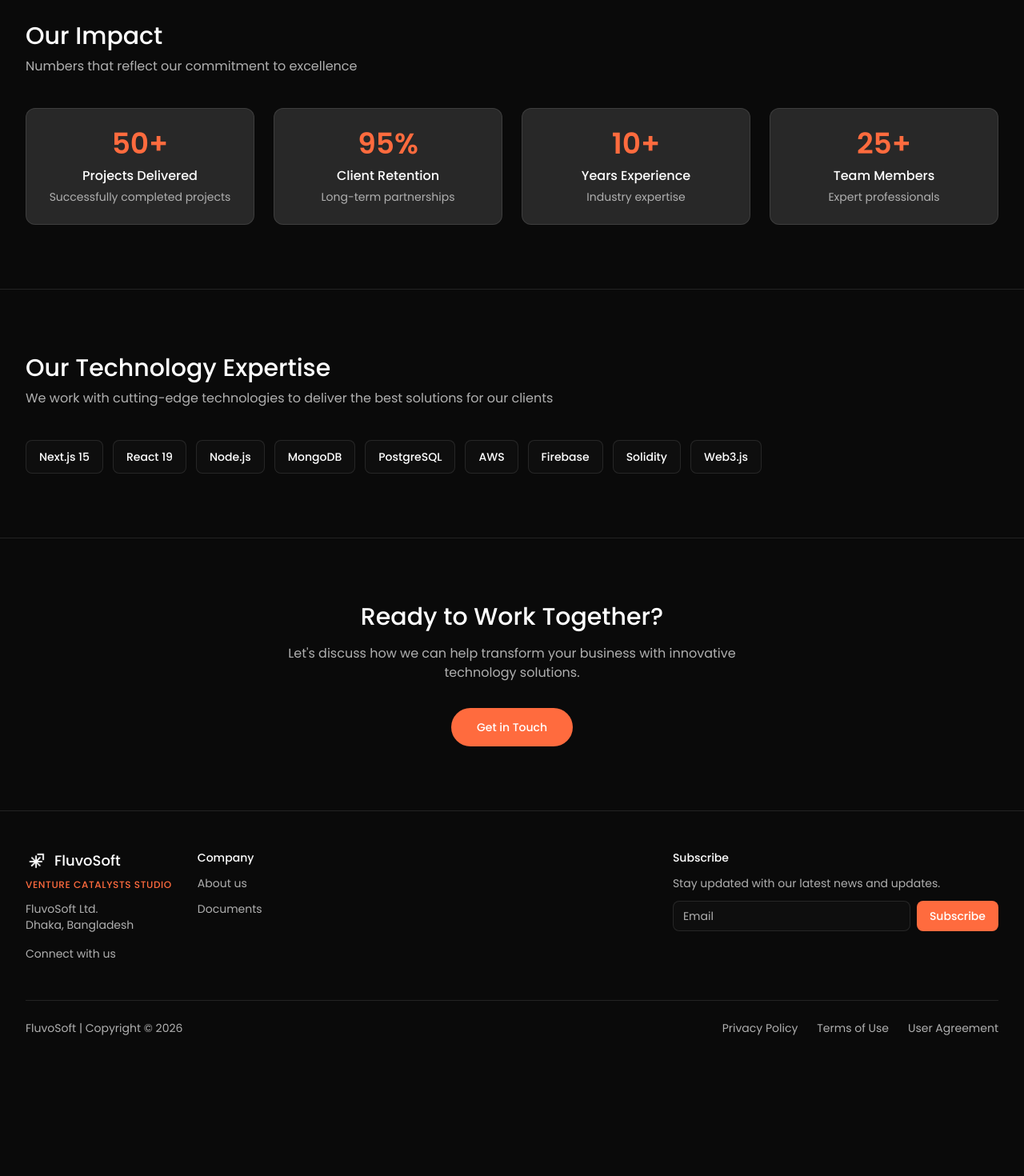
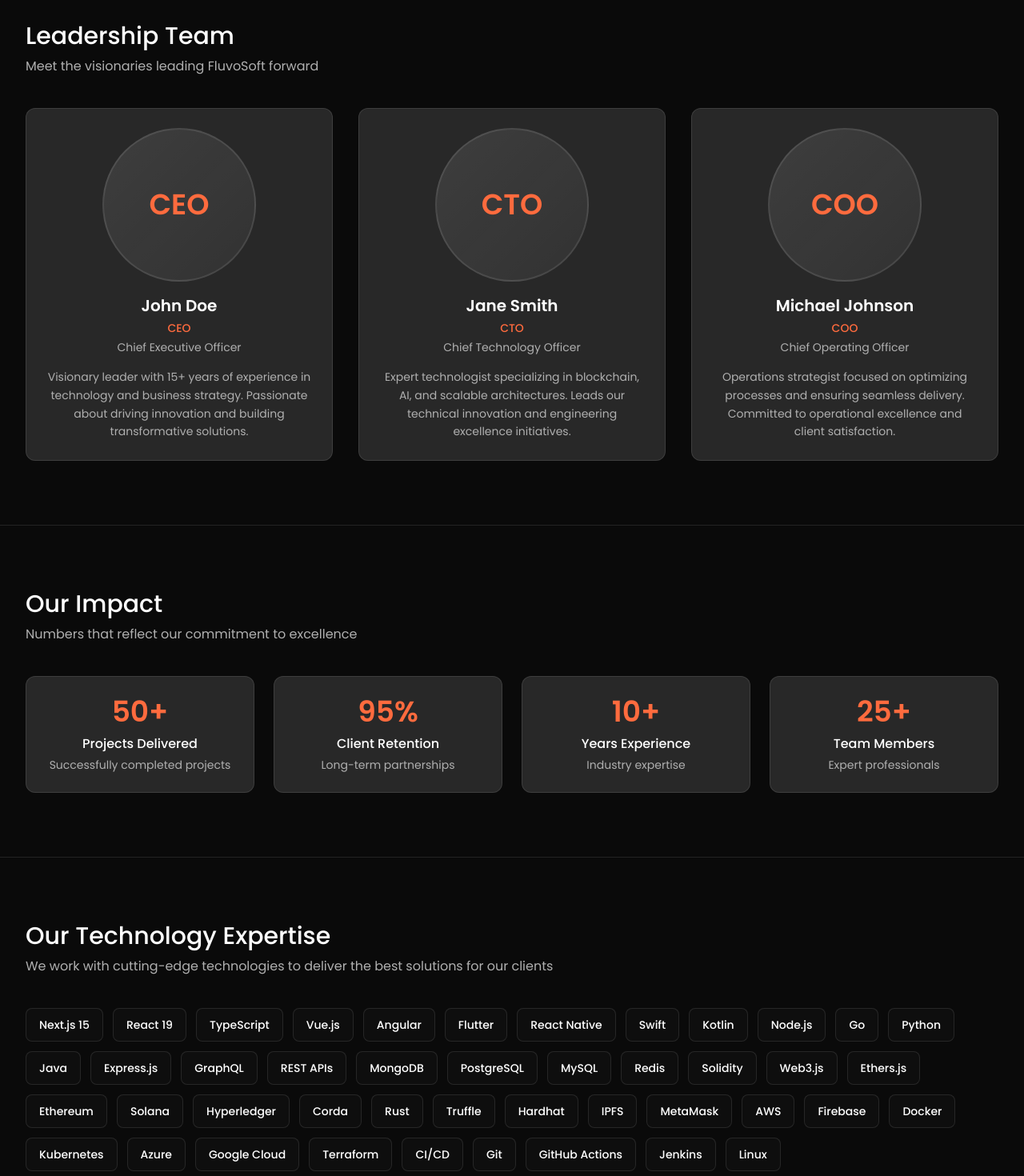
Before and after one commit to fluvosoft/FluvoSoft_website, a Next.js app: page /about in a window 1280 px wide. Shown: the part 1620-3090 px from the top of the page at 80% size. Before the commit the page ends 2963 px from the top, so only its background shows below. Built offline with nearby package versions, Linux system fonts and the light colour scheme.

Commit message:
new about section

```diff
--- a/app/about/page.tsx
+++ b/app/about/page.tsx
@@ -55,16 +55,79 @@ const impact = [
   { value: "25+", label: "Team Members", sub: "Expert professionals" },
 ];
 
+const leadership = [
+  {
+    name: "John Doe",
+    role: "Chief Executive Officer",
+    title: "CEO",
+    bio: "Visionary leader with 15+ years of experience in technology and business strategy. Passionate about driving innovation and building transformative solutions.",
+  },
+  {
+    name: "Jane Smith",
+    role: "Chief Technology Officer",
+    title: "CTO",
+    bio: "Expert technologist specializing in blockchain, AI, and scalable architectures. Leads our technical innovation and engineering excellence initiatives.",
+  },
+  {
+    name: "Michael Johnson",
+    role: "Chief Operating Officer",
+    title: "COO",
+    bio: "Operations strategist focused on optimizing processes and ensuring seamless delivery. Committed to operational excellence and client satisfaction.",
+  },
+];
+
 const technologies = [
+  // Frontend & Web
   "Next.js 15",
   "React 19",
+  "TypeScript",
+  "Vue.js",
+  "Angular",
+  // Mobile Development
+  "Flutter",
+  "React Native",
+  "Swift",
+  "Kotlin",
+  // Backend & APIs
   "Node.js",
+  "Go",
+  "Python",
+  "Java",
+  "Express.js",
+  "GraphQL",
+  "REST APIs",
+  // Databases
   "MongoDB",
   "PostgreSQL",
+  "MySQL",
+  "Redis",
+  // Blockchain Technologies
+  "Solidity",
+  "Web3.js",
+  "Ethers.js",
+  "Ethereum",
+  "Solana",
+  "Hyperledger",
+  "Corda",
+  "Rust",
+  "Truffle",
+  "Hardhat",
+  "IPFS",
+  "MetaMask",
+  // Cloud & Infrastructure
   "AWS",
   "Firebase",
-  "Solidity",
-  "Web3.js",
+  "Docker",
+  "Kubernetes",
+  "Azure",
+  "Google Cloud",
+  "Terraform",
+  "CI/CD",
+  // DevOps & Tools
+  "Git",
+  "GitHub Actions",
+  "Jenkins",
+  "Linux",
 ];
 
 export default function AboutPage() {
@@ -136,6 +199,30 @@ export default function AboutPage() {
           </div>
         </section>
 
+        {/* Leadership Team */}
+        <section className="border-t border-white/10 px-6 py-16 lg:px-8 lg:py-20">
+          <div className="mx-auto max-w-container">
+            <h2 className="text-2xl font-medium text-foreground md:text-3xl">Leadership Team</h2>
+            <p className="mt-2 text-accent">Meet the visionaries leading FluvoSoft forward</p>
+            <div className="mt-10 grid gap-8 sm:grid-cols-1 md:grid-cols-3">
+              {leadership.map((leader) => (
+                <div
+                  key={leader.title}
+                  className="group rounded-xl border border-white/10 bg-dashboard-card p-6 text-center transition hover:border-cta/30"
+                >
+                  <div className="relative mx-auto mb-4 flex h-48 w-48 items-center justify-center overflow-hidden rounded-full border-2 border-white/10 bg-gradient-to-br from-white/10 to-white/5 transition group-hover:border-cta/50">
+                    <span className="text-4xl font-bold text-cta">{leader.title}</span>
+                  </div>
+                  <h3 className="text-xl font-semibold text-foreground">{leader.name}</h3>
+                  <p className="mt-1 text-sm font-medium text-cta">{leader.title}</p>
+                  <p className="mt-1 text-sm text-accent">{leader.role}</p>
+                  <p className="mt-4 text-sm leading-relaxed text-accent">{leader.bio}</p>
+                </div>
+              ))}
+            </div>
+          </div>
+        </section>
+
         {/* Our Impact */}
         <section className="border-t border-white/10 px-6 py-16 lg:px-8 lg:py-20">
           <div className="mx-auto max-w-container">
--- a/next.config.js
+++ b/next.config.js
@@ -7,6 +7,10 @@ const nextConfig = {
         hostname: 'api.builder.io',
         pathname: '/api/v1/image/**',
       },
+      {
+        protocol: 'https',
+        hostname: 'via.placeholder.com',
+      },
     ],
   },
 };
```
